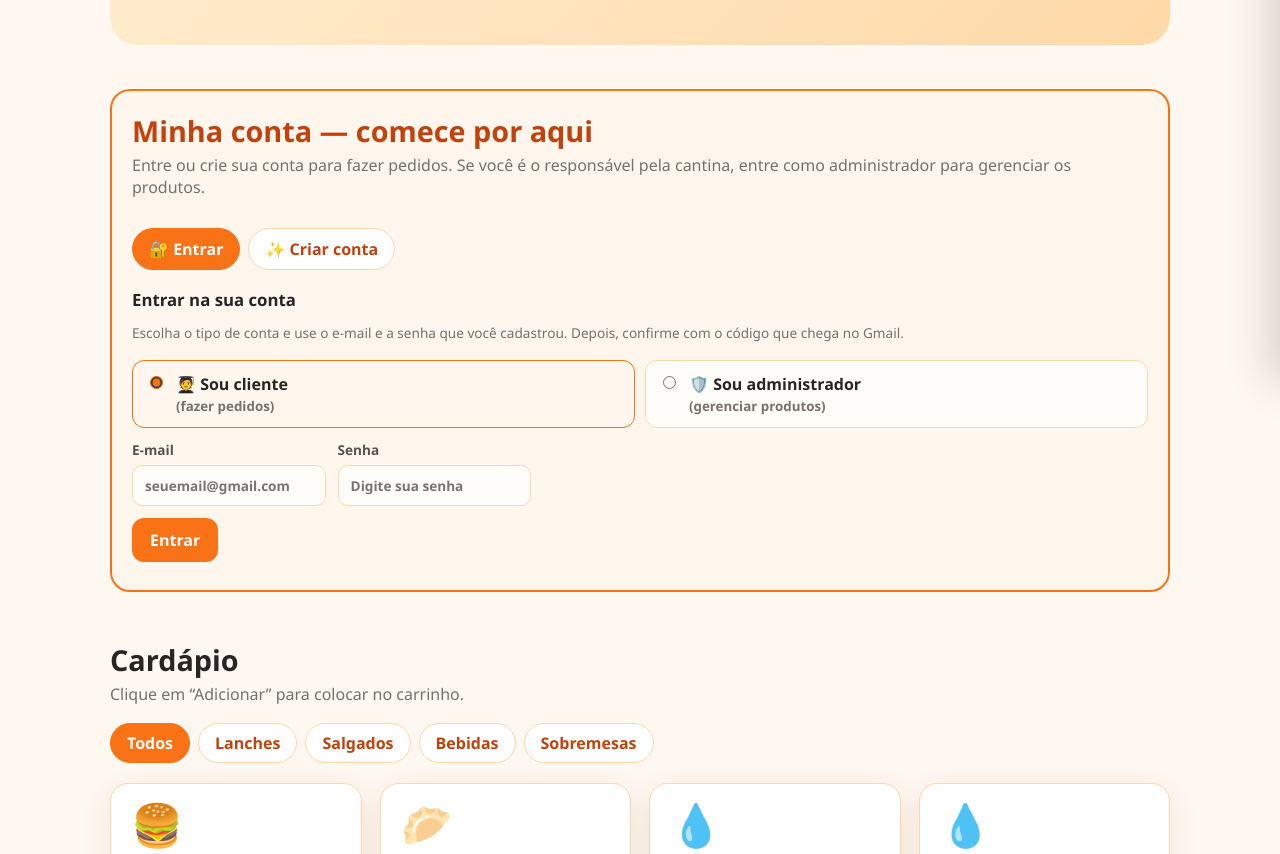
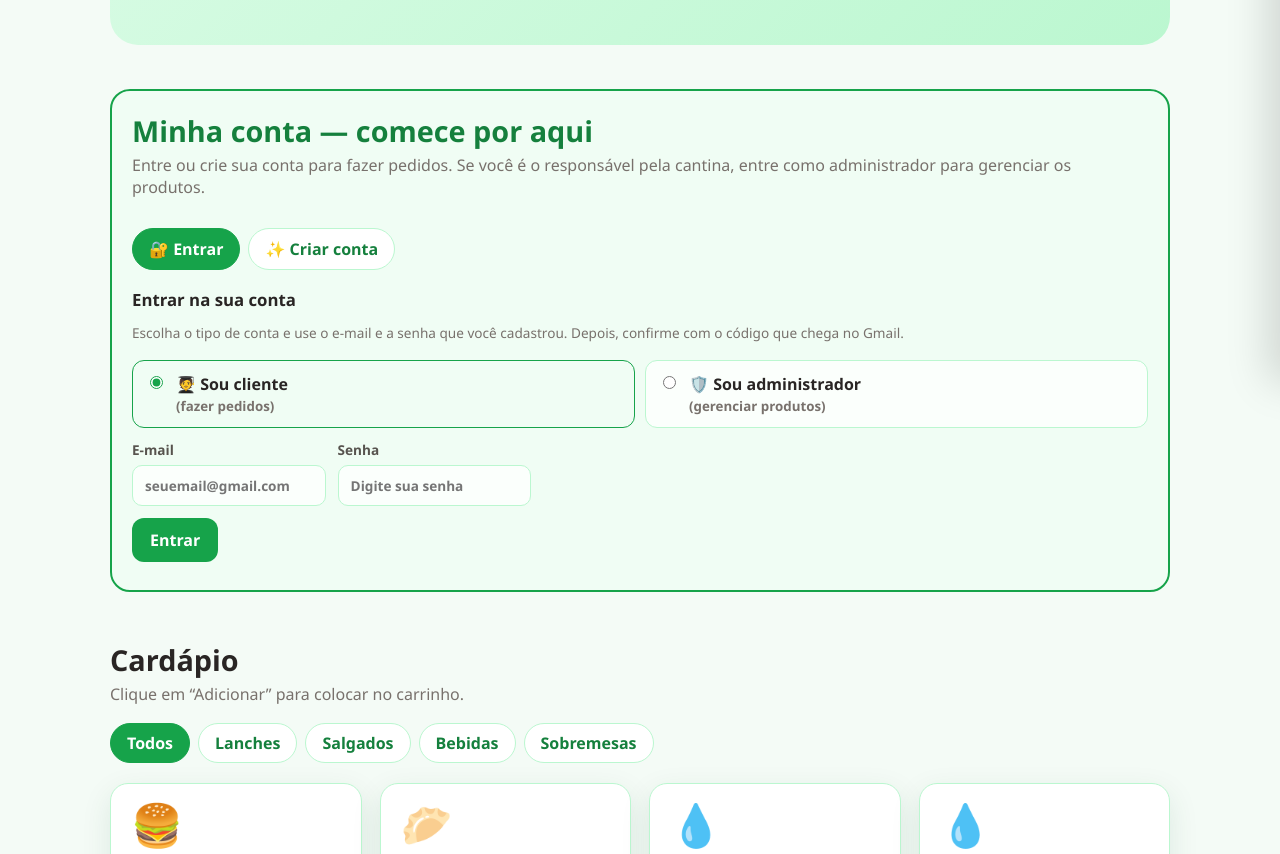
Before and after one commit to afonsomiguel700/cantina-kennedy, a plain HTML site: page index.html in a window 1280 px wide. Shown: the part 418-1272 px from the top of the page. Drawn offline with Linux system fonts and the light colour scheme.

Commit message:
Troca paleta laranja por verde-menta

```diff
--- a/index.html
+++ b/index.html
@@ -4,7 +4,7 @@
   <meta charset="UTF-8">
   <meta name="viewport" content="width=device-width, initial-scale=1.0">
   <title>Cantina do Kennedy | Peça seu lanche</title>
-  <link rel="stylesheet" href="style.css?v=9">
+  <link rel="stylesheet" href="style.css?v=10">
 </head>
 <body>
 
@@ -271,6 +271,6 @@
 
   <div class="toast" id="toast" role="status" aria-live="polite"></div>
 
-  <script src="app.js?v=9"></script>
+  <script src="app.js?v=10"></script>
 </body>
 </html>
--- a/style.css
+++ b/style.css
@@ -1,23 +1,23 @@
 /* Cores e valores reutilizados em todo o site */
 :root {
-  --laranja: #f97316;
-  --laranja-escuro: #c2410c;
-  --acento-texto: #c2410c;
+  --cor-principal: #16a34a;
+  --cor-principal-escuro: #15803d;
+  --acento-texto: #15803d;
   --verde-texto: #166534;
-  --borda: #fed7aa;
-  --fundo: #fff8f0;
+  --borda: #bbf7d0;
+  --fundo: #f4fbf6;
   --cartao: #ffffff;
   --topo: rgba(255, 255, 255, 0.92);
-  --campo: #fffdf9;
-  --chip-fundo: #fff7ed;
+  --campo: #fbfffc;
+  --chip-fundo: #f0fdf4;
   --neutro: #f5f5f4;
   --texto: #292524;
   --texto-secundario: #57534e;
   --muted: #78716c;
-  --hero-inicio: #fff1d6;
-  --hero-fim: #ffd9a8;
-  --hero-texto: #7c3f16;
-  --sombra: 0 10px 30px rgba(124, 45, 18, 0.1);
+  --hero-inicio: #dcfce7;
+  --hero-fim: #bbf7d0;
+  --hero-texto: #14532d;
+  --sombra: 0 10px 30px rgba(20, 83, 45, 0.1);
   --raio: 18px;
 }
 
@@ -27,17 +27,17 @@ body.tema-escuro {
   --cartao: #292524;
   --topo: rgba(41, 37, 36, 0.94);
   --campo: #1c1917;
-  --chip-fundo: #292524;
+  --chip-fundo: #1a2e22;
   --neutro: #44403c;
   --texto: #f5f5f4;
   --texto-secundario: #d6d3d1;
   --muted: #a8a29e;
-  --borda: #57534e;
-  --acento-texto: #fdba74;
+  --borda: #475569;
+  --acento-texto: #86efac;
   --verde-texto: #86efac;
-  --hero-inicio: #7c2d12;
-  --hero-fim: #9a3412;
-  --hero-texto: #fed7aa;
+  --hero-inicio: #14532d;
+  --hero-fim: #166534;
+  --hero-texto: #dcfce7;
   --sombra: 0 10px 30px rgba(0, 0, 0, 0.4);
 }
 
@@ -79,8 +79,8 @@ button { cursor: pointer; }
 .nav { display: flex; gap: 18px; margin-left: auto; }
 .nav a { color: var(--muted); font-weight: 600; }
 .nav a:hover { color: var(--acento-texto); }
-.botao-topo-conta { border: 1px solid var(--laranja); background: var(--chip-fundo); color: var(--acento-texto); border-radius: 999px; padding: 9px 14px; font-weight: 800; text-decoration: none; white-space: nowrap; }
-.botao-topo-conta:hover { background: var(--laranja); color: #fff; }
+.botao-topo-conta { border: 1px solid var(--cor-principal); background: var(--chip-fundo); color: var(--acento-texto); border-radius: 999px; padding: 9px 14px; font-weight: 800; text-decoration: none; white-space: nowrap; }
+.botao-topo-conta:hover { background: var(--cor-principal); color: #fff; }
 .botao-topo-sair { border: 1px solid #b91c1c; background: none; color: #b91c1c; border-radius: 999px; padding: 9px 14px; font-weight: 800; white-space: nowrap; }
 .botao-topo-sair:hover { background: #b91c1c; color: #fff; }
 
@@ -96,11 +96,11 @@ button { cursor: pointer; }
   place-items: center;
   flex: none;
 }
-.botao-tema:hover { border-color: var(--laranja); }
+.botao-tema:hover { border-color: var(--cor-principal); }
 
 .botao-carrinho {
   border: 0;
-  background: var(--laranja);
+  background: var(--cor-principal);
   color: #fff;
   padding: 10px 16px;
   border-radius: 999px;
@@ -109,7 +109,7 @@ button { cursor: pointer; }
   align-items: center;
   gap: 8px;
 }
-.botao-carrinho:hover { background: var(--laranja-escuro); }
+.botao-carrinho:hover { background: var(--cor-principal-escuro); }
 .badge {
   background: #fff;
   color: var(--acento-texto);
@@ -147,7 +147,7 @@ main { max-width: 1100px; margin: auto; padding: 0 20px 60px; }
 .secao-cabecalho { margin-bottom: 18px; }
 .secao h2 { margin: 0; font-size: 1.8rem; }
 .secao-sub { color: var(--muted); margin: 4px 0 0; }
-.conta-destaque { border: 2px solid var(--laranja); border-radius: 20px; background: var(--chip-fundo); padding: 20px; margin-top: 44px; }
+.conta-destaque { border: 2px solid var(--cor-principal); border-radius: 20px; background: var(--chip-fundo); padding: 20px; margin-top: 44px; }
 .conta-destaque h2 { color: var(--acento-texto); }
 
 .filtros { display: flex; gap: 8px; flex-wrap: wrap; margin-bottom: 20px; }
@@ -159,7 +159,7 @@ main { max-width: 1100px; margin: auto; padding: 0 20px 60px; }
   border-radius: 999px;
   font-weight: 600;
 }
-.filtro.ativo { background: var(--laranja); border-color: var(--laranja); color: #fff; }
+.filtro.ativo { background: var(--cor-principal); border-color: var(--cor-principal); color: #fff; }
 
 /* ---------- Cards do cardápio ---------- */
 .grade-cardapio { display: grid; grid-template-columns: repeat(auto-fill, minmax(240px, 1fr)); gap: 18px; }
@@ -175,7 +175,7 @@ main { max-width: 1100px; margin: auto; padding: 0 20px 60px; }
   box-shadow: var(--sombra);
   transition: transform 0.18s ease, box-shadow 0.18s ease;
 }
-.item-card:hover { transform: translateY(-4px); box-shadow: 0 16px 34px rgba(124, 45, 18, 0.16); }
+.item-card:hover { transform: translateY(-4px); box-shadow: 0 16px 34px rgba(20, 83, 45, 0.16); }
 .item-emoji { font-size: 2.6rem; line-height: 1; }
 .item-categoria {
   font-size: 0.72rem;
@@ -199,13 +199,13 @@ main { max-width: 1100px; margin: auto; padding: 0 20px 60px; }
 /* ---------- Botões ---------- */
 .botao-primario {
   border: 0;
-  background: var(--laranja);
+  background: var(--cor-principal);
   color: #fff;
   padding: 11px 18px;
   border-radius: 12px;
   font-weight: 700;
 }
-.botao-primario:hover:not(:disabled) { background: var(--laranja-escuro); }
+.botao-primario:hover:not(:disabled) { background: var(--cor-principal-escuro); }
 .botao-primario:disabled { opacity: 0.5; cursor: not-allowed; }
 .botao-pequeno { padding: 8px 12px; font-size: 0.9rem; border-radius: 10px; }
 
@@ -304,22 +304,22 @@ body.tema-escuro .status-3 { background: #44403c; color: #e7e5e4; }
 /* Abas Entrar / Criar conta */
 .auth-abas { display: flex; gap: 8px; margin-bottom: 14px; flex-wrap: wrap; }
 .auth-aba { border: 1px solid var(--borda); background: var(--cartao); color: var(--acento-texto); padding: 9px 16px; border-radius: 999px; font-weight: 800; }
-.auth-aba.ativa { background: var(--laranja); border-color: var(--laranja); color: #fff; }
+.auth-aba.ativa { background: var(--cor-principal); border-color: var(--cor-principal); color: #fff; }
 
 /* Escolha do tipo de conta */
 .tipo-conta { grid-column: 1 / -1; display: grid; grid-template-columns: repeat(auto-fit, minmax(210px, 1fr)); gap: 10px; }
 .opcao-conta { display: flex; align-items: flex-start; gap: 10px; border: 1px solid var(--borda); background: var(--campo); border-radius: 12px; padding: 12px; font-weight: 700; cursor: pointer; }
-.opcao-conta:has(input:checked) { border-color: var(--laranja); background: var(--chip-fundo); }
-.opcao-conta input { margin-top: 3px; accent-color: var(--laranja); }
+.opcao-conta:has(input:checked) { border-color: var(--cor-principal); background: var(--chip-fundo); }
+.opcao-conta input { margin-top: 3px; accent-color: var(--cor-principal); }
 .opcao-conta span { display: flex; flex-direction: column; gap: 2px; }
 .opcao-conta small { color: var(--muted); font-weight: 600; }
 .campos-admin { grid-column: 1 / -1; display: grid; grid-template-columns: repeat(auto-fit, minmax(190px, 1fr)); gap: 12px; border: 1px dashed var(--borda); border-radius: 12px; padding: 12px; }
 .campos-admin .auth-dica { grid-column: 1 / -1; }
 .checkbox-linha { grid-column: 1 / -1; display: flex; align-items: center; gap: 8px; font-weight: 700; font-size: 0.9rem; }
-.checkbox-linha input { accent-color: var(--laranja); }
+.checkbox-linha input { accent-color: var(--cor-principal); }
 
 /* Senha gerada para o administrador */
-.senha-gerada { grid-column: 1 / -1; border: 1px solid var(--laranja); background: var(--chip-fundo); border-radius: 12px; padding: 14px; margin-top: 12px; }
+.senha-gerada { grid-column: 1 / -1; border: 1px solid var(--cor-principal); background: var(--chip-fundo); border-radius: 12px; padding: 14px; margin-top: 12px; }
 .senha-gerada h3 { margin: 0 0 6px; font-size: 1rem; }
 .senha-gerada p { margin: 0 0 10px; font-size: 0.85rem; color: var(--muted); }
 .senha-gerada .auth-dica { margin: 10px 0 0; }
```
